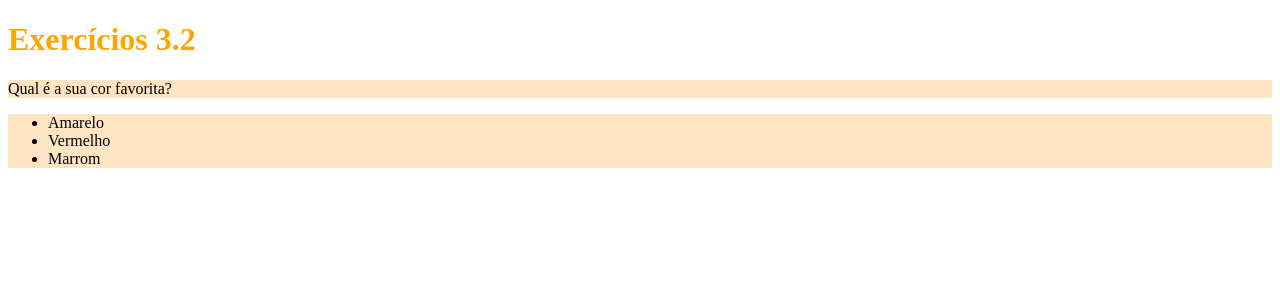
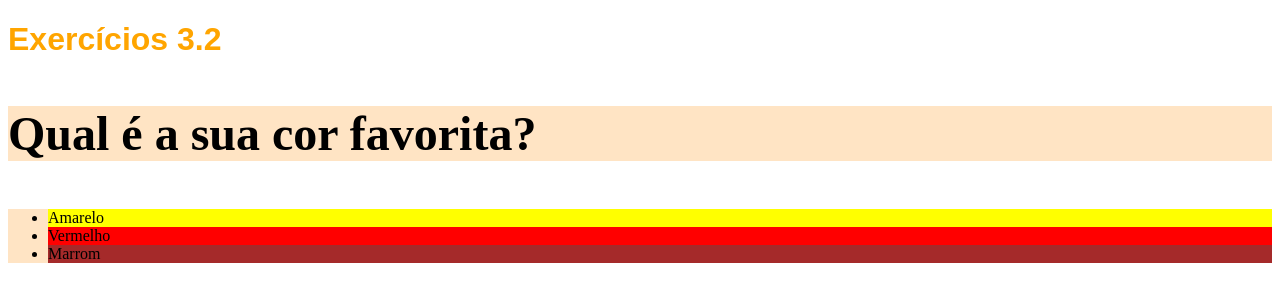
Before and after one commit to sarapds15/trybe-exercicios, a plain HTML site: page fundamentos/bloco-3-introducao-a-html-e-css/dia-2-html-css-primeiros-passos-em-css/index.html in a window 1280 px wide. Drawn offline with Linux system fonts and the light colour scheme.

Commit message:
criação do style.css

```diff
--- a/fundamentos/bloco-3-introducao-a-html-e-css/dia-2-html-css-primeiros-passos-em-css/index.html
+++ b/fundamentos/bloco-3-introducao-a-html-e-css/dia-2-html-css-primeiros-passos-em-css/index.html
@@ -3,23 +3,17 @@
   <head>
     <meta charset="UTF-8">
     <title>HTML</title>
+    <link rel="stylesheet" type="text/css" href="style.css">
     <style>
-        h1{
-            size: 65px;
-            color: orange;
-        }
-        .list-style{
-            background-color: bisque;
-        }
     </style>
   </head>
   <body>
-    <h1 >Exercícios 3.2</h1>
+    <h1>Exercícios 3.2</h1>
     <p class="list-style">Qual é a sua cor favorita?</p>
     <ul class="list-style">
-      <li>Amarelo</li>
-      <li>Vermelho</li>
-      <li>Marrom</li>
+      <li class="li-amarelo">Amarelo</li>
+      <li class="li-vermelho">Vermelho</li>
+      <li class="li-marrom">Marrom</li>
     </ul>
   </body>
 </html>
--- /dev/null
+++ b/fundamentos/bloco-3-introducao-a-html-e-css/dia-2-html-css-primeiros-passos-em-css/style.css
@@ -0,0 +1,24 @@
+h1{
+    size: 65px;
+    color: orange;
+    font-family: sans-serif;
+}
+.list-style{
+    background-color: bisque;
+}
+p{
+    font-weight: 600;
+    font-size: 3em;
+}
+body {
+    font-size: 16px;
+}
+.li-amarelo {
+    background-color: yellow;
+}
+.li-vermelho {
+    background-color: red;
+}
+.li-marrom {
+    background-color: brown;
+}
```
